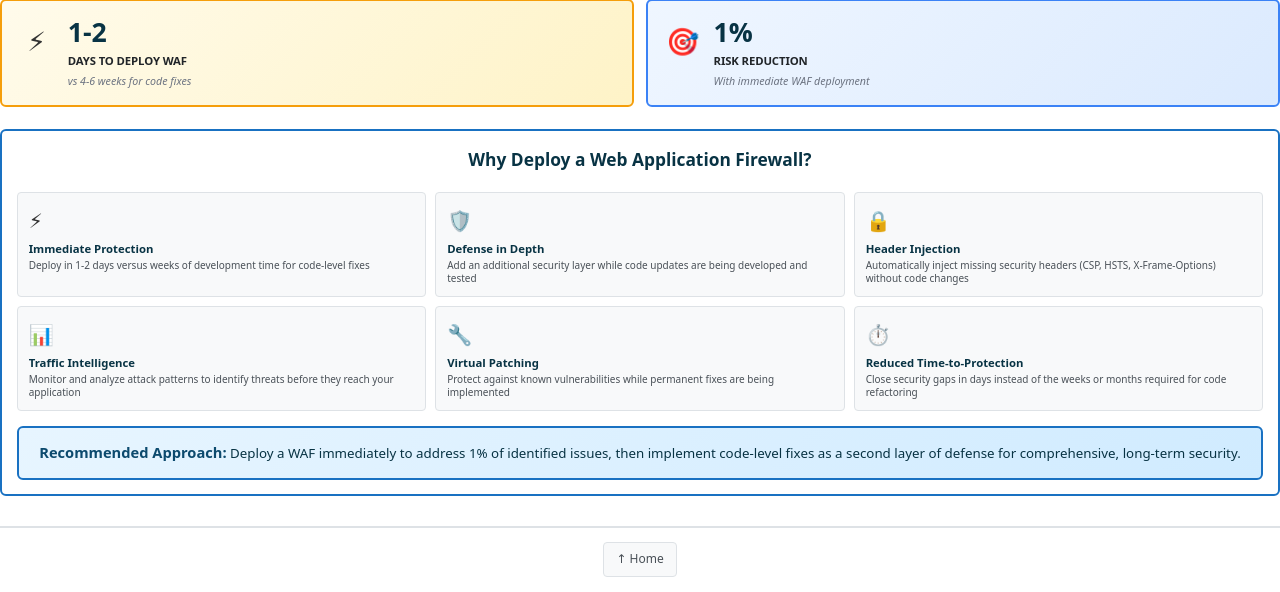
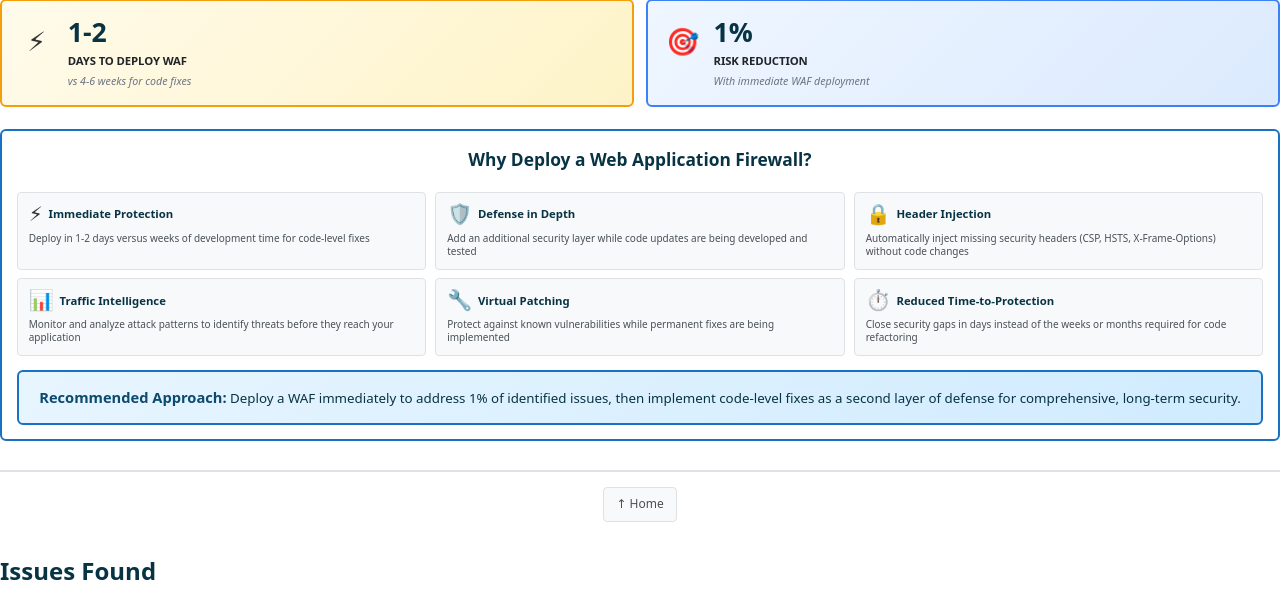
Before and after one commit to mercutioviz/kast, a Python web app: template kast/templates/report_template_pdf.html in a window 1280 px wide. Shown: the part 1672-2264 px from the top of the page. Run offline with Jinja, Linux system fonts and the light colour scheme; the template is opened without the code that fills it: most values are stand-ins (such as "Sample title", 1, 10 or a date in 2020); grey boxes marked "Sample" are stand-in pictures.

Commit message:
Fix the cards on the why deploy a web application firewall section of waf impact analysis page on both reports

```diff
--- a/kast/templates/kast_style_pdf.css
+++ b/kast/templates/kast_style_pdf.css
@@ -771,10 +771,28 @@ h1, h2, h3, h4, h5, h6 {
     page-break-inside: avoid;
 }
 
+.benefit-header {
+    display: flex;
+    align-items: center;
+    gap: 0.4em;
+    flex-wrap: wrap;
+    margin-bottom: 0.5em;
+}
+
 .benefit-icon {
     font-size: 15pt;
-    margin-bottom: 0.2em;
-    display: block;
+    line-height: 1;
+    flex-shrink: 0;
+}
+
+.benefit-card h4 {
+    font-size: 8.5pt;
+    font-weight: 600;
+    color: #083344;
+    margin: 0;
+    line-height: 1.2;
+    flex: 1;
+    min-width: 0;
 }
 
 .benefit-title {
@@ -783,6 +801,12 @@ h1, h2, h3, h4, h5, h6 {
     color: #083344;
     margin: 0.3em 0;
     line-height: 1.2;
+}
+
+.benefit-header .benefit-title {
+    margin: 0;
+    flex: 1;
+    min-width: 0;
 }
 
 .benefit-text {
--- a/kast/templates/report_template_pdf.html
+++ b/kast/templates/report_template_pdf.html
@@ -145,38 +145,50 @@
 
             <div class="benefit-grid">
                 <div class="benefit-card">
-                    <div class="benefit-icon">⚡</div>
+                    <div class="benefit-header">
+                        <span class="benefit-icon">⚡</span>
                         <div class="benefit-title">Immediate Protection</div>
+                    </div>
                     <div class="benefit-text">Deploy in 1-2 days versus weeks of development time for code-level fixes</div>
                 </div>
 
                 <div class="benefit-card">
-                    <div class="benefit-icon">🛡️</div>
+                    <div class="benefit-header">
+                        <span class="benefit-icon">🛡️</span>
                         <div class="benefit-title">Defense in Depth</div>
+                    </div>
                     <div class="benefit-text">Add an additional security layer while code updates are being developed and tested</div>
                 </div>
 
                 <div class="benefit-card">
-                    <div class="benefit-icon">🔒</div>
+                    <div class="benefit-header">
+                        <span class="benefit-icon">🔒</span>
                         <div class="benefit-title">Header Injection</div>
+                    </div>
                     <div class="benefit-text">Automatically inject missing security headers (CSP, HSTS, X-Frame-Options) without code changes</div>
                 </div>
 
                 <div class="benefit-card">
-                    <div class="benefit-icon">📊</div>
+                    <div class="benefit-header">
+                        <span class="benefit-icon">📊</span>
                         <div class="benefit-title">Traffic Intelligence</div>
+                    </div>
                     <div class="benefit-text">Monitor and analyze attack patterns to identify threats before they reach your application</div>
                 </div>
 
                 <div class="benefit-card">
-                    <div class="benefit-icon">🔧</div>
+                    <div class="benefit-header">
+                        <span class="benefit-icon">🔧</span>
                         <div class="benefit-title">Virtual Patching</div>
+                    </div>
                     <div class="benefit-text">Protect against known vulnerabilities while permanent fixes are being implemented</div>
                 </div>
 
                 <div class="benefit-card">
-                    <div class="benefit-icon">⏱️</div>
+                    <div class="benefit-header">
+                        <span class="benefit-icon">⏱️</span>
                         <div class="benefit-title">Reduced Time-to-Protection</div>
+                    </div>
                     <div class="benefit-text">Close security gaps in days instead of the weeks or months required for code refactoring</div>
                 </div>
             </div>
```
Also changed, not shown: kast/templates/kast_style.css (+15 -2 lines), kast/templates/report_template.html (+12 -0 lines). Lines whose indentation alone changed are shown as unchanged.
